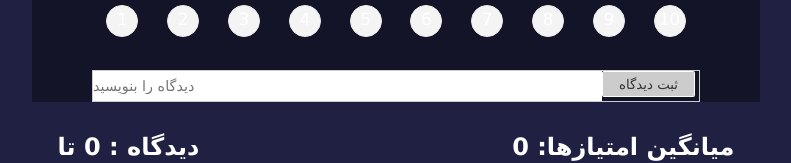
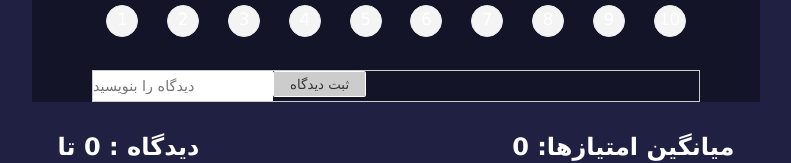
Before and after one commit to mirkamranmahshid/Survey, a React (Create React App) app: page / in a window 1280 px wide. Shown: the part 260-423 px from the top of the page, without its empty margins (244-1035 px from the left). Built offline with nearby package versions, Linux system fonts and the light colour scheme; no server answers; a web font is replaced by a local one.

Commit message:
first commit

```diff
--- a/src/index.css
+++ b/src/index.css
@@ -126,14 +126,12 @@ display: flex;
     width:100%;
     display:flex;
     flex-direction:row;
-    word-break: break-all;
-  border: 0.8px solid #ccc;
+    border: 0.8px solid #ccc;
 
 
 }
 
 input {
-  flex-grow: 2;
   border: none;
   font-size: 0.6em;
 }
@@ -179,7 +177,7 @@ border:0.1em solid #FFFFFF;
 margin:0 0.3em 0.3em 0;
 border-radius:0.12em;
 box-sizing: border-box;
-block-size: 20%;
+block-size: 80%;
 text-decoration:none;
 font-weight:300;
 color:#FFFFFF;
@@ -274,8 +272,7 @@ transition: all 0.2s;
     width:100%;
     display:flex;
     flex-direction:row;
-    word-break: break-all;
-  resize: both;
+    resize: both;
   font-size: medium;
   }
 }
```
